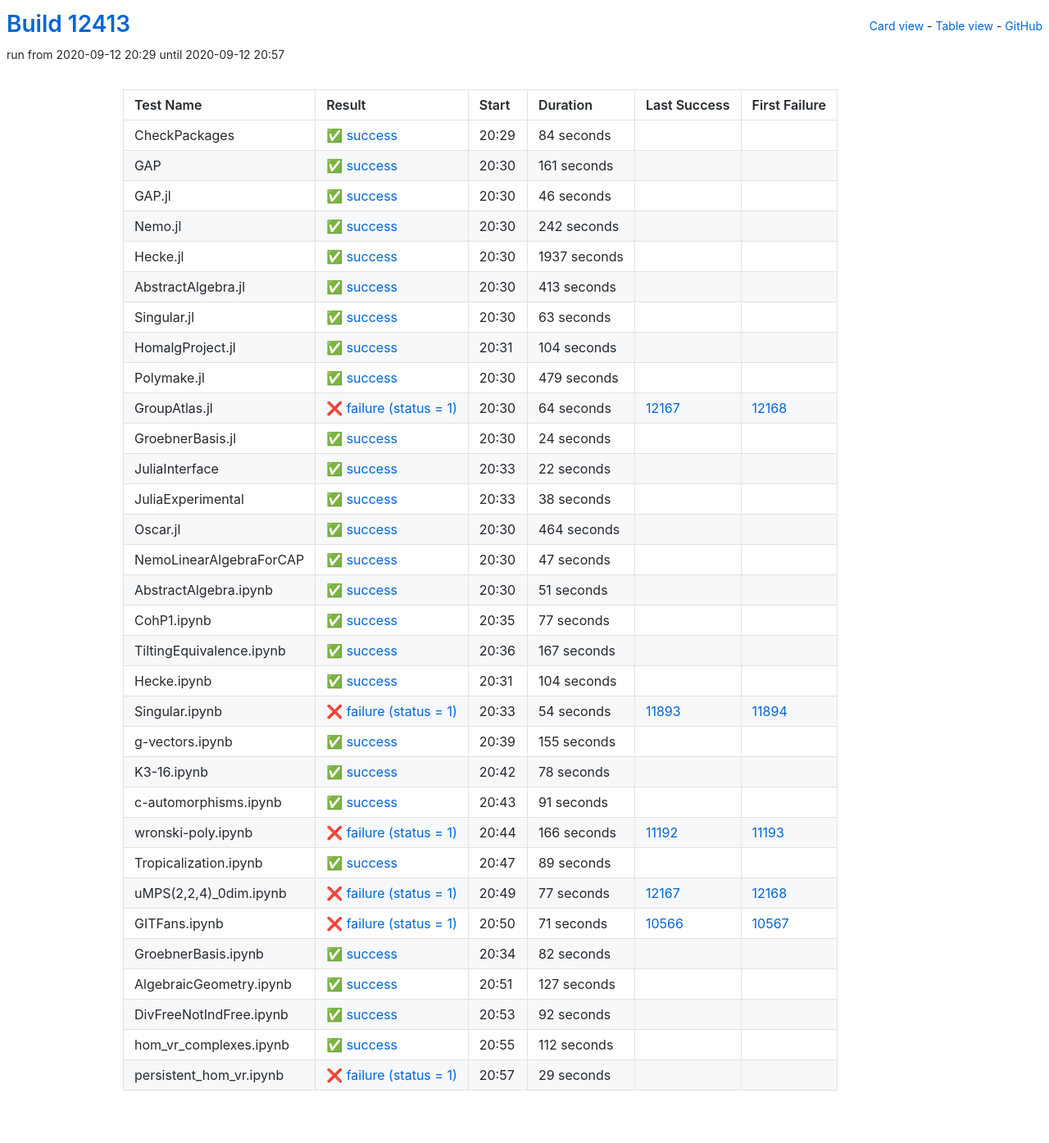
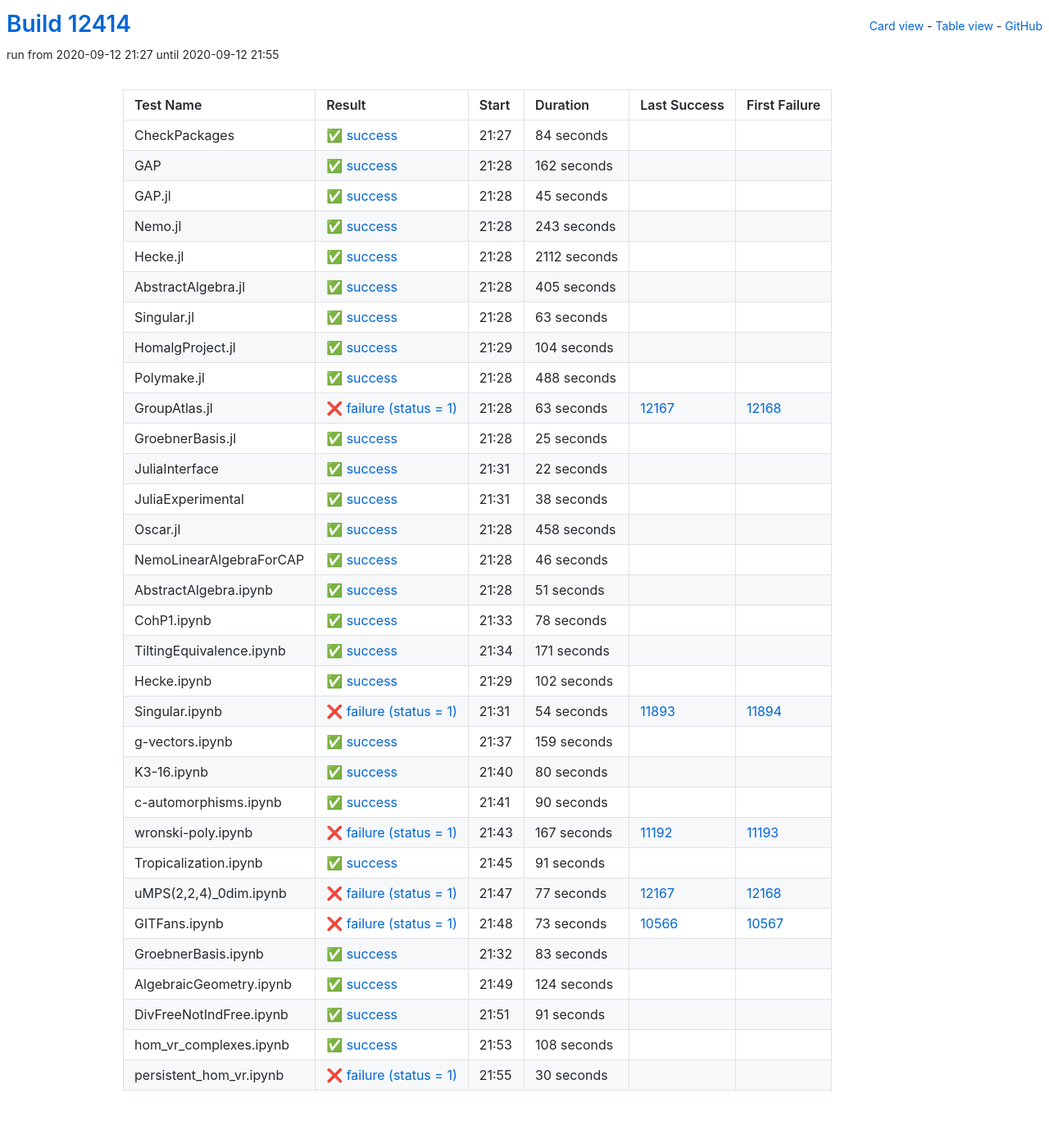
Before and after one commit to oscar-system/oscar-ci-status, a Jekyll site: the page built from table.html, in a window 1280 px wide. Shown: the whole page at 82% size. Built offline with Jekyll 4.4.1, drawn with Linux system fonts in a browser that asks for light colours.

Commit message:
Build #12414

```diff
--- a/_data/ci.yml
+++ b/_data/ci.yml
@@ -1,6 +1,6 @@
 ---
-build: 12413
-build_url: https://oscarci.mathematik.uni-kl.de/job/oscar/12413/
+build: 12414
+build_url: https://oscarci.mathematik.uni-kl.de/job/oscar/12414/
 job: oscar
 organization: oscar-system
 repo: oscar-ci-status
@@ -8,8 +8,8 @@
 tests:
 - name: CheckPackages
   id: checkpackages
-  log: https://oscarci.mathematik.uni-kl.de/job/oscar/12413/artifact/logs/build-12413/CheckPackages.log
-  start: 2020-09-12 20:29
+  log: https://oscarci.mathematik.uni-kl.de/job/oscar/12414/artifact/logs/build-12414/CheckPackages.log
+  start: 2020-09-12 21:27
   success: true
   exitcode: 0
   status: success
@@ -20,68 +20,68 @@
   first_failure_url:
 - name: GAP
   id: gap
-  log: https://oscarci.mathematik.uni-kl.de/job/oscar/12413/artifact/logs/build-12413/GAP.log
-  start: 2020-09-12 20:30
+  log: https://oscarci.mathematik.uni-kl.de/job/oscar/12414/artifact/logs/build-12414/GAP.log
+  start: 2020-09-12 21:28
   success: true
   exitcode: 0
   status: success
-  duration: 161
+  duration: 162
   last_success: false
   last_success_url:
   first_failure: false
   first_failure_url:
 - name: GAP.jl
   id: gap-jl
-  log: https://oscarci.mathematik.uni-kl.de/job/oscar/12413/artifact/logs/build-12413/GAP.jl.log
-  start: 2020-09-12 20:30
+  log: https://oscarci.mathematik.uni-kl.de/job/oscar/12414/artifact/logs/build-12414/GAP.jl.log
+  start: 2020-09-12 21:28
   success: true
   exitcode: 0
   status: success
-  duration: 46
+  duration: 45
   last_success: false
   last_success_url:
   first_failure: false
   first_failure_url:
 - name: Nemo.jl
   id: nemo-jl
-  log: https://oscarci.mathematik.uni-kl.de/job/oscar/12413/artifact/logs/build-12413/Nemo.jl.log
-  start: 2020-09-12 20:30
+  log: https://oscarci.mathematik.uni-kl.de/job/oscar/12414/artifact/logs/build-12414/Nemo.jl.log
+  start: 2020-09-12 21:28
   success: true
   exitcode: 0
   status: success
-  duration: 242
+  duration: 243
   last_success: false
   last_success_url:
   first_failure: false
   first_failure_url:
 - name: Hecke.jl
   id: hecke-jl
-  log: https://oscarci.mathematik.uni-kl.de/job/oscar/12413/artifact/logs/build-12413/Hecke.jl.log
-  start: 2020-09-12 20:30
+  log: https://oscarci.mathematik.uni-kl.de/job/oscar/12414/artifact/logs/build-12414/Hecke.jl.log
+  start: 2020-09-12 21:28
   success: true
   exitcode: 0
   status: success
-  duration: 1937
+  duration: 2112
   last_success: false
   last_success_url:
   first_failure: false
   first_failure_url:
 - name: AbstractAlgebra.jl
   id: abstractalgebra-jl
-  log: https://oscarci.mathematik.uni-kl.de/job/oscar/12413/artifact/logs/build-12413/AbstractAlgebra.jl.log
-  start: 2020-09-12 20:30
+  log: https://oscarci.mathematik.uni-kl.de/job/oscar/12414/artifact/logs/build-12414/AbstractAlgebra.jl.log
+  start: 2020-09-12 21:28
   success: true
   exitcode: 0
   status: success
-  duration: 413
+  duration: 405
   last_success: false
   last_success_url:
   first_failure: false
   first_failure_url:
 - name: Singular.jl
   id: singular-jl
-  log: https://oscarci.mathematik.uni-kl.de/job/oscar/12413/artifact/logs/build-12413/Singular.jl.log
-  start: 2020-09-12 20:30
+  log: https://oscarci.mathematik.uni-kl.de/job/oscar/12414/artifact/logs/build-12414/Singular.jl.log
+  start: 2020-09-12 21:28
   success: true
   exitcode: 0
   status: success
@@ -92,8 +92,8 @@
   first_failure_url:
 - name: HomalgProject.jl
   id: homalgproject-jl
-  log: https://oscarci.mathematik.uni-kl.de/job/oscar/12413/artifact/logs/build-12413/HomalgProject.jl.log
-  start: 2020-09-12 20:31
+  log: https://oscarci.mathematik.uni-kl.de/job/oscar/12414/artifact/logs/build-12414/HomalgProject.jl.log
+  start: 2020-09-12 21:29
   success: true
   exitcode: 0
   status: success
@@ -104,44 +104,44 @@
   first_failure_url:
 - name: Polymake.jl
   id: polymake-jl
-  log: https://oscarci.mathematik.uni-kl.de/job/oscar/12413/artifact/logs/build-12413/Polymake.jl.log
-  start: 2020-09-12 20:30
+  log: https://oscarci.mathematik.uni-kl.de/job/oscar/12414/artifact/logs/build-12414/Polymake.jl.log
+  start: 2020-09-12 21:28
   success: true
   exitcode: 0
   status: success
-  duration: 479
+  duration: 488
   last_success: false
   last_success_url:
   first_failure: false
   first_failure_url:
 - name: GroupAtlas.jl
   id: groupatlas-jl
-  log: https://oscarci.mathematik.uni-kl.de/job/oscar/12413/artifact/logs/build-12413/GroupAtlas.jl.log
-  start: 2020-09-12 20:30
+  log: https://oscarci.mathematik.uni-kl.de/job/oscar/12414/artifact/logs/build-12414/GroupAtlas.jl.log
+  start: 2020-09-12 21:28
   success: false
   exitcode: 1
   status: failure
-  duration: 64
+  duration: 63
   last_success: 12167
   last_success_url: https://oscarci.mathematik.uni-kl.de/job/oscar/12167/
   first_failure: 12168
   first_failure_url: https://oscarci.mathematik.uni-kl.de/job/oscar/12168/
 - name: GroebnerBasis.jl
   id: groebnerbasis-jl
-  log: https://oscarci.mathematik.uni-kl.de/job/oscar/12413/artifact/logs/build-12413/GroebnerBasis.jl.log
-  start: 2020-09-12 20:30
+  log: https://oscarci.mathematik.uni-kl.de/job/oscar/12414/artifact/logs/build-12414/GroebnerBasis.jl.log
+  start: 2020-09-12 21:28
   success: true
   exitcode: 0
   status: success
-  duration: 24
+  duration: 25
   last_success: false
   last_success_url:
   first_failure: false
   first_failure_url:
 - name: JuliaInterface
   id: juliainterface
-  log: https://oscarci.mathematik.uni-kl.de/job/oscar/12413/artifact/logs/build-12413/JuliaInterface.log
-  start: 2020-09-12 20:33
+  log: https://oscarci.mathematik.uni-kl.de/job/oscar/12414/artifact/logs/build-12414/JuliaInterface.log
+  start: 2020-09-12 21:31
   success: true
   exitcode: 0
   status: success
@@ -152,8 +152,8 @@
   first_failure_url:
 - name: JuliaExperimental
   id: juliaexperimental
-  log: https://oscarci.mathematik.uni-kl.de/job/oscar/12413/artifact/logs/build-12413/JuliaExperimental.log
-  start: 2020-09-12 20:33
+  log: https://oscarci.mathematik.uni-kl.de/job/oscar/12414/artifact/logs/build-12414/JuliaExperimental.log
+  start: 2020-09-12 21:31
   success: true
   exitcode: 0
   status: success
@@ -164,32 +164,32 @@
   first_failure_url:
 - name: Oscar.jl
   id: oscar-jl
-  log: https://oscarci.mathematik.uni-kl.de/job/oscar/12413/artifact/logs/build-12413/Oscar.jl.log
-  start: 2020-09-12 20:30
+  log: https://oscarci.mathematik.uni-kl.de/job/oscar/12414/artifact/logs/build-12414/Oscar.jl.log
+  start: 2020-09-12 21:28
   success: true
   exitcode: 0
   status: success
-  duration: 464
+  duration: 458
   last_success: false
   last_success_url:
   first_failure: false
   first_failure_url:
 - name: NemoLinearAlgebraForCAP
   id: nemolinearalgebraforcap
-  log: https://oscarci.mathematik.uni-kl.de/job/oscar/12413/artifact/logs/build-12413/NemoLinearAlgebraForCAP.log
-  start: 2020-09-12 20:30
+  log: https://oscarci.mathematik.uni-kl.de/job/oscar/12414/artifact/logs/build-12414/NemoLinearAlgebraForCAP.log
+  start: 2020-09-12 21:28
   success: true
   exitcode: 0
   status: success
-  duration: 47
+  duration: 46
   last_success: false
   last_success_url:
   first_failure: false
   first_failure_url:
 - name: AbstractAlgebra.ipynb
   id: abstractalgebra-ipynb
-  log: https://oscarci.mathematik.uni-kl.de/job/oscar/12413/artifact/logs/build-12413/AbstractAlgebra.ipynb.log
-  start: 2020-09-12 20:30
+  log: https://oscarci.mathematik.uni-kl.de/job/oscar/12414/artifact/logs/build-12414/AbstractAlgebra.ipynb.log
+  start: 2020-09-12 21:28
   success: true
   exitcode: 0
   status: success
@@ -200,44 +200,44 @@
   first_failure_url:
 - name: CohP1.ipynb
   id: cohp1-ipynb
-  log: https://oscarci.mathematik.uni-kl.de/job/oscar/12413/artifact/logs/build-12413/CohP1.ipynb.log
-  start: 2020-09-12 20:35
+  log: https://oscarci.mathematik.uni-kl.de/job/oscar/12414/artifact/logs/build-12414/CohP1.ipynb.log
+  start: 2020-09-12 21:33
   success: true
   exitcode: 0
   status: success
-  duration: 77
+  duration: 78
   last_success: false
   last_success_url:
   first_failure: false
   first_failure_url:
 - name: TiltingEquivalence.ipynb
   id: tiltingequivalence-ipynb
-  log: https://oscarci.mathematik.uni-kl.de/job/oscar/12413/artifact/logs/build-12413/TiltingEquivalence.ipynb.log
-  start: 2020-09-12 20:36
+  log: https://oscarci.mathematik.uni-kl.de/job/oscar/12414/artifact/logs/build-12414/TiltingEquivalence.ipynb.log
+  start: 2020-09-12 21:34
   success: true
   exitcode: 0
   status: success
-  duration: 167
+  duration: 171
   last_success: false
   last_success_url:
   first_failure: false
   first_failure_url:
 - name: Hecke.ipynb
   id: hecke-ipynb
-  log: https://oscarci.mathematik.uni-kl.de/job/oscar/12413/artifact/logs/build-12413/Hecke.ipynb.log
-  start: 2020-09-12 20:31
+  log: https://oscarci.mathematik.uni-kl.de/job/oscar/12414/artifact/logs/build-12414/Hecke.ipynb.log
+  start: 2020-09-12 21:29
   success: true
   exitcode: 0
   status: success
-  duration: 104
+  duration: 102
   last_success: false
   last_success_url:
   first_failure: false
   first_failure_url:
 - name: Singular.ipynb
   id: singular-ipynb
-  log: https://oscarci.mathematik.uni-kl.de/job/oscar/12413/artifact/logs/build-12413/Singular.ipynb.log
-  start: 2020-09-12 20:33
+  log: https://oscarci.mathematik.uni-kl.de/job/oscar/12414/artifact/logs/build-12414/Singular.ipynb.log
+  start: 2020-09-12 21:31
   success: false
   exitcode: 1
   status: failure
@@ -248,32 +248,56 @@
   first_failure_url: https://oscarci.mathematik.uni-kl.de/job/oscar/11894/
 - name: g-vectors.ipynb
   id: g-vectors-ipynb
-  log: https://oscarci.mathematik.uni-kl.de/job/oscar/12413/artifact/logs/build-12413/g-vectors.ipynb.log
-  start: 2020-09-12 20:39
+  log: https://oscarci.mathematik.uni-kl.de/job/oscar/12414/artifact/logs/build-12414/g-vectors.ipynb.log
+  start: 2020-09-12 21:37
   success: true
   exitcode: 0
   status: success
-  duration: 155
+  duration: 159
   last_success: false
   last_success_url:
   first_failure: false
   first_failure_url:
 - name: K3-16.ipynb
   id: k3-16-ipynb
-  log: https://oscarci.mathematik.uni-kl.de/job/oscar/12413/artifact/logs/build-12413/K3-16.ipynb.log
-  start: 2020-09-12 20:42
+  log: https://oscarci.mathematik.uni-kl.de/job/oscar/12414/artifact/logs/build-12414/K3-16.ipynb.log
+  start: 2020-09-12 21:40
   success: true
   exitcode: 0
   status: success
-  duration: 78
+  duration: 80
   last_success: false
   last_success_url:
   first_failure: false
   first_failure_url:
 - name: c-automorphisms.ipynb
   id: c-automorphisms-ipynb
-  log: https://oscarci.mathematik.uni-kl.de/job/oscar/12413/artifact/logs/build-12413/c-automorphisms.ipynb.log
-  start: 2020-09-12 20:43
+  log: https://oscarci.mathematik.uni-kl.de/job/oscar/12414/artifact/logs/build-12414/c-automorphisms.ipynb.log
+  start: 2020-09-12 21:41
+  success: true
+  exitcode: 0
+  status: success
+  duration: 90
+  last_success: false
+  last_success_url:
+  first_failure: false
+  first_failure_url:
+- name: wronski-poly.ipynb
+  id: wronski-poly-ipynb
+  log: https://oscarci.mathematik.uni-kl.de/job/oscar/12414/artifact/logs/build-12414/wronski-poly.ipynb.log
+  start: 2020-09-12 21:43
+  success: false
+  exitcode: 1
+  status: failure
+  duration: 167
+  last_success: 11192
+  last_success_url: https://oscarci.mathematik.uni-kl.de/job/oscar/11192/
+  first_failure: 11193
+  first_failure_url: https://oscarci.mathematik.uni-kl.de/job/oscar/11193/
+- name: Tropicalization.ipynb
+  id: tropicalization-ipynb
+  log: https://oscarci.mathematik.uni-kl.de/job/oscar/12414/artifact/logs/build-12414/Tropicalization.ipynb.log
+  start: 2020-09-12 21:45
   success: true
   exitcode: 0
   status: success
@@ -282,34 +306,10 @@
   last_success_url:
   first_failure: false
   first_failure_url:
-- name: wronski-poly.ipynb
-  id: wronski-poly-ipynb
-  log: https://oscarci.mathematik.uni-kl.de/job/oscar/12413/artifact/logs/build-12413/wronski-poly.ipynb.log
-  start: 2020-09-12 20:44
-  success: false
-  exitcode: 1
-  status: failure
-  duration: 166
-  last_success: 11192
-  last_success_url: https://oscarci.mathematik.uni-kl.de/job/oscar/11192/
-  first_failure: 11193
-  first_failure_url: https://oscarci.mathematik.uni-kl.de/job/oscar/11193/
-- name: Tropicalization.ipynb
-  id: tropicalization-ipynb
-  log: https://oscarci.mathematik.uni-kl.de/job/oscar/12413/artifact/logs/build-12413/Tropicalization.ipynb.log
-  start: 2020-09-12 20:47
-  success: true
-  exitcode: 0
-  status: success
-  duration: 89
-  last_success: false
-  last_success_url:
-  first_failure: false
-  first_failure_url:
 - name: uMPS(2,2,4)_0dim.ipynb
   id: umps-2-2-4-0dim-ipynb
-  log: https://oscarci.mathematik.uni-kl.de/job/oscar/12413/artifact/logs/build-12413/uMPS-2-2-4-_0dim.ipynb.log
-  start: 2020-09-12 20:49
+  log: https://oscarci.mathematik.uni-kl.de/job/oscar/12414/artifact/logs/build-12414/uMPS-2-2-4-_0dim.ipynb.log
+  start: 2020-09-12 21:47
   success: false
   exitcode: 1
   status: failure
@@ -320,72 +320,72 @@
   first_failure_url: https://oscarci.mathematik.uni-kl.de/job/oscar/12168/
 - name: GITFans.ipynb
   id: gitfans-ipynb
-  log: https://oscarci.mathematik.uni-kl.de/job/oscar/12413/artifact/logs/build-12413/GITFans.ipynb.log
-  start: 2020-09-12 20:50
+  log: https://oscarci.mathematik.uni-kl.de/job/oscar/12414/artifact/logs/build-12414/GITFans.ipynb.log
+  start: 2020-09-12 21:48
   success: false
   exitcode: 1
   status: failure
-  duration: 71
+  duration: 73
   last_success: 10566
   last_success_url: https://oscarci.mathematik.uni-kl.de/job/oscar/10566/
   first_failure: 10567
   first_failure_url: https://oscarci.mathematik.uni-kl.de/job/oscar/10567/
 - name: GroebnerBasis.ipynb
   id: groebnerbasis-ipynb
-  log: https://oscarci.mathematik.uni-kl.de/job/oscar/12413/artifact/logs/build-12413/GroebnerBasis.ipynb.log
-  start: 2020-09-12 20:34
+  log: https://oscarci.mathematik.uni-kl.de/job/oscar/12414/artifact/logs/build-12414/GroebnerBasis.ipynb.log
+  start: 2020-09-12 21:32
   success: true
   exitcode: 0
   status: success
-  duration: 82
+  duration: 83
   last_success: false
   last_success_url:
   first_failure: false
   first_failure_url:
 - name: AlgebraicGeometry.ipynb
   id: algebraicgeometry-ipynb
-  log: https://oscarci.mathematik.uni-kl.de/job/oscar/12413/artifact/logs/build-12413/AlgebraicGeometry.ipynb.log
-  start: 2020-09-12 20:51
+  log: https://oscarci.mathematik.uni-kl.de/job/oscar/12414/artifact/logs/build-12414/AlgebraicGeometry.ipynb.log
+  start: 2020-09-12 21:49
   success: true
   exitcode: 0
   status: success
-  duration: 127
+  duration: 124
   last_success: false
   last_success_url:
   first_failure: false
   first_failure_url:
 - name: DivFreeNotIndFree.ipynb
   id: divfreenotindfree-ipynb
-  log: https://oscarci.mathematik.uni-kl.de/job/oscar/12413/artifact/logs/build-12413/DivFreeNotIndFree.ipynb.log
-  start: 2020-09-12 20:53
+  log: https://oscarci.mathematik.uni-kl.de/job/oscar/12414/artifact/logs/build-12414/DivFreeNotIndFree.ipynb.log
+  start: 2020-09-12 21:51
   success: true
   exitcode: 0
   status: success
-  duration: 92
+  duration: 91
   last_success: false
   last_success_url:
   first_failure: false
   first_failure_url:
 - name: hom_vr_complexes.ipynb
   id: hom-vr-complexes-ipynb
-  log: https://oscarci.mathematik.uni-kl.de/job/oscar/12413/artifact/logs/build-12413/hom_vr_complexes.ipynb.log
-  start: 2020-09-12 20:55
+  log: https://oscarci.mathematik.uni-kl.de/job/oscar/12414/artifact/logs/build-12414/hom_vr_complexes.ipynb.log
+  start: 2020-09-12 21:53
   success: true
   exitcode: 0
   status: success
-  duration: 112
+  duration: 108
   last_success: false
   last_success_url:
   first_failure: false
   first_failure_url:
 - name: persistent_hom_vr.ipynb
   id: persistent-hom-vr-ipynb
-  log: https://oscarci.mathematik.uni-kl.de/job/oscar/12413/artifact/logs/build-12413/persistent_hom_vr.ipynb.log
-  start: 2020-09-12 20:57
+  log: https://oscarci.mathematik.uni-kl.de/job/oscar/12414/artifact/logs/build-12414/persistent_hom_vr.ipynb.log
+  start: 2020-09-12 21:55
   success: false
   exitcode: 1
   status: failure
-  duration: 29
+  duration: 30
   last_success: false
   last_success_url:
   first_failure: false
```
Also changed, not shown: README.md.
